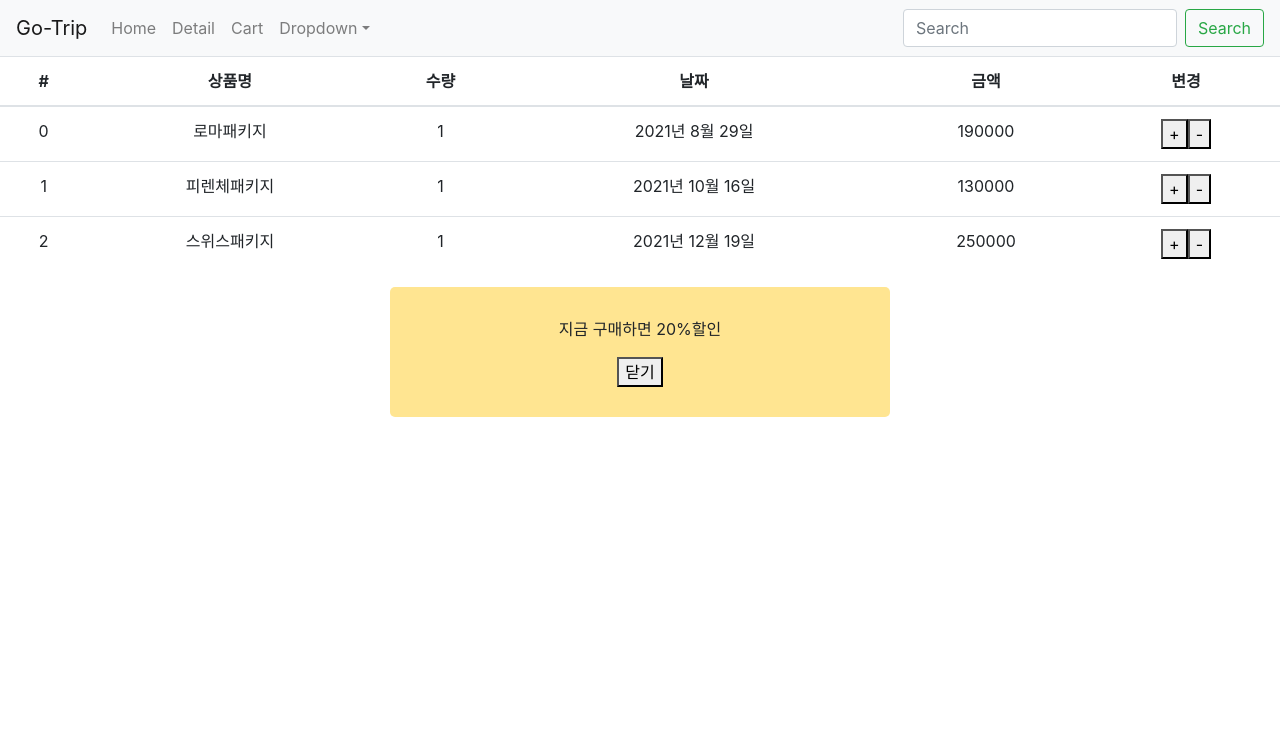
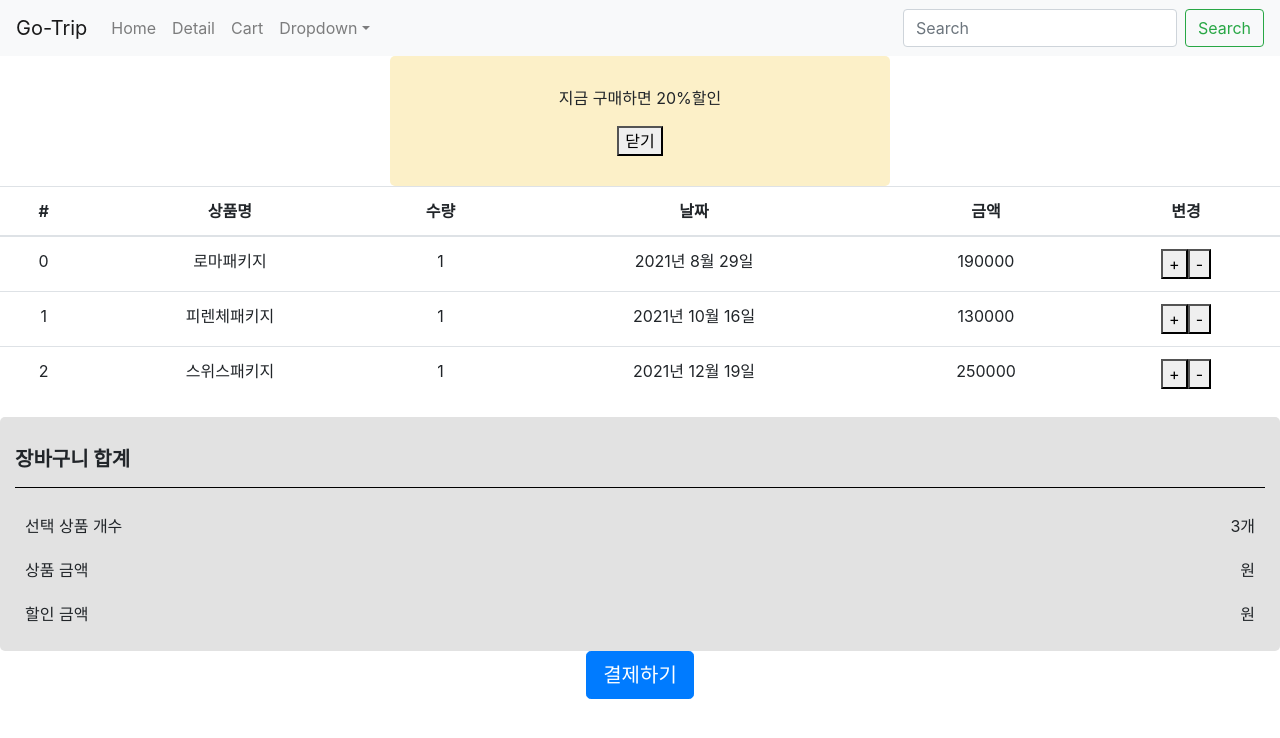
Before and after one commit to seunghw/Shop, a React (Create React App) app in the folder shopping/: page /cart in a window 1280 px wide. Shown: the top 738 px of the page. Built offline with nearby package versions, Linux system fonts and the light colour scheme.

Commit message:
change component

```diff
--- a/shopping/src/App.js
+++ b/shopping/src/App.js
@@ -61,10 +61,10 @@ function App() {
       <Switch>
         <Route exact path="/">
           <Jumbotron className="background" width="100%">
-            <h1>99% Season Off!</h1>
+            <h1>Explore Best in Travel 2021</h1>
             <p>
-              This is a simple hero unit, a simple jumbotron-style component for
-              calling extra attention to featured content or information.
+              The world is a book and those who do not travel read only one
+              page.
             </p>
             <p>
               <Button variant="primary">Learn more</Button>
@@ -120,7 +120,9 @@ function Card(props) {
       <img src={props.places.img} width="100%" />
       <h4>{props.places.title}</h4>
       <p>
-        {props.places.content} & {props.places.price}{" "}
+        {props.places.content}
+        <br />
+        출발일 : {props.places.date}
       </p>
     </div>
   );
--- a/shopping/src/Cart.js
+++ b/shopping/src/Cart.js
@@ -1,11 +1,26 @@
 import React, { useState } from "react";
-import { Table } from "react-bootstrap";
+import { Table, Button } from "react-bootstrap";
 import { connect } from "react-redux";
 
 function Cart(props) {
+  let [count, setcount] = useState(3);
+  let [total, settotal] = useState(0);
+
   return (
     <div>
       <div>
+        {props.alertcheck === true && (
+          <div className="my-alert-yellow">
+            <p>지금 구매하면 20%할인</p>
+            <button
+              onClick={() => {
+                props.dispatch({ type: "알림창닫기" });
+              }}
+            >
+              닫기
+            </button>
+          </div>
+        )}
         <Table responsive="sm">
           <thead>
             <tr>
@@ -22,7 +37,7 @@ function Cart(props) {
               return (
                 <tr key={i}>
                   <td>{a.id}</td>
-                  <td>{a.name}</td>
+                  <td>{a.name} </td>
                   <td>{a.num}</td>
                   <td>{a.date}</td>
                   <td>{a.price}</td>
@@ -43,22 +58,32 @@ function Cart(props) {
                     </button>
                   </td>
                 </tr>
+                // 반복문돌려서 상품개수 상품 금액 적기.
               );
             })}
           </tbody>
         </Table>
-        {props.alertcheck === true && (
-          <div className="my-alert-yellow">
-            <p>지금 구매하면 20%할인</p>
-            <button
-              onClick={() => {
-                props.dispatch({ type: "알림창닫기" });
-              }}
-            >
-              닫기
-            </button>
+        <div className="pay">
+          <h5> 장바구니 합계</h5>
+          <hr size="15" color="black"></hr>
+          <div className="paycount">
+            <span>선택 상품 개수 </span>
+            <span>{count}개</span>
           </div>
-        )}
+          <div className="paycount">
+            <span>상품 금액 </span>
+            <span>원</span>
+          </div>
+          <div className="paycount">
+            <span>할인 금액 </span>
+            <span>원</span>
+          </div>
+        </div>
+        <div className="d-grid gap-2">
+          <Button variant="primary" size="lg">
+            결제하기
+          </Button>
+        </div>
       </div>
     </div>
   );
--- a/shopping/src/Detail.js
+++ b/shopping/src/Detail.js
@@ -14,9 +14,14 @@ function Detail(props) {
 
   let [onoff, setonoff] = useState(true);
 
-  let [tap, settap] = useState(0);
+  let [스위치, 스위치변경] = useState(false);
 
-  let [스위치, 스위치변경] = useState(false);
+  let [탭UI, 탭UI변경] = useState({
+    info: <p>상품정보는 이쪽입니다.</p>,
+    shipping: <p>배송관련은 이쪽이고요</p>,
+    refund: <p>환불약관 또한 이쪽입니다.</p>,
+  });
+  let [현재상태, 현재상태변경] = useState("info");
 
   useEffect(() => {
     let timer = setTimeout(() => {
@@ -36,14 +41,16 @@ function Detail(props) {
         </div>
         <div className="col-md-6 mt-4">
           <h4 className="pt-5">{찾은상품.title}</h4>
-          <p>{찾은상품.content}</p>
-          <p>{찾은상품.price}</p>
+          <p>contents : {찾은상품.content}</p>
+          <p>price : {찾은상품.price}</p>
+          <p>date : {찾은상품.date}</p>
+
           <Info 재고={props.재고}></Info>
           <button
             className="btn btn-danger"
             onClick={() => {
               {
-                props.재고변경([9, 10, 11]);
+                props.재고변경([(9, 10, 11)]);
                 props.dispatch({
                   type: "항목추가",
                   payload: {
@@ -75,8 +82,8 @@ function Detail(props) {
           <Nav.Link
             eventKey="link-0"
             onClick={() => {
-              settap(0);
               스위치변경(false);
+              현재상태변경("info");
             }}
           >
             Active
@@ -86,8 +93,8 @@ function Detail(props) {
           <Nav.Link
             eventKey="link-1"
             onClick={() => {
-              settap(1);
               스위치변경(false);
+              현재상태변경("shipping");
             }}
           >
             Option 1
@@ -97,8 +104,8 @@ function Detail(props) {
           <Nav.Link
             eventKey="link-2"
             onClick={() => {
-              settap(2);
               스위치변경(false);
+              현재상태변경("refund");
             }}
           >
             Option 2
@@ -110,8 +117,8 @@ function Detail(props) {
           </Nav.Link>
         </Nav.Item>
       </Nav>
-      <CSSTransition in={스위치} classNames="wow" timeout={500}>
-        <TabContent tap={tap} 스위치변경={스위치변경} />
+      <CSSTransition in={스위치} classNames="wow" timeout={1000}>
+        <TabContent 스위치변경={스위치변경} 탭UI={탭UI} 현재상태={현재상태} />
       </CSSTransition>
     </div>
   );
@@ -121,13 +128,8 @@ function TabContent(props) {
   useEffect(() => {
     props.스위치변경(true); //탭내용 컴포넌트가 로드될 때 true
   });
-  if (props.tap === 0) {
-    return <div>내용 0</div>;
-  } else if (props.tap === 1) {
-    return <div>내용 1</div>;
-  } else if (props.tap === 2) {
-    return <div>내용 2</div>;
-  }
+
+  return <div>{props.탭UI[props.현재상태]}</div>;
 }
 
 function Noti() {
--- a/shopping/src/Detail.scss
+++ b/shopping/src/Detail.scss
@@ -9,7 +9,28 @@
 
 .my-alert-yellow {
   @extend .my-alert;
-  background-color: #ffe591;
+  background-color: #fcf0c8;
+}
+
+.pay {
+  background-color: #e2e2e2;
+  padding: 15px;
+  padding-top: 30px;
+  border-radius: 5px;
+  text-align: left;
+}
+
+.pay h5 {
+  font-weight: bold;
+}
+
+.paycount {
+  display: flex;
+  justify-content: space-between;
+}
+
+.pay span {
+  padding: 10px;
 }
 
 .wow-enter {
--- a/shopping/src/data.js
+++ b/shopping/src/data.js
@@ -6,15 +6,17 @@ export default [
     price: 120000,
     img: "img/Rome.jpg",
     num: 0,
+    date: "2021년 8월 29일",
   },
 
   {
     id: 1,
     title: "Florence",
-    content: "Born in Seoul",
+    content: "Cattedrale di Santa Maria del Fiore",
     price: 170000,
     img: "img/Florence.jpg",
     num: 0,
+    date: "2021년 10월 16일",
   },
 
   {
@@ -24,6 +26,7 @@ export default [
     price: 230000,
     img: "img/Switzerland2.jpg",
     num: 0,
+    date: "2021년 12월 19일",
   },
 
   {
@@ -33,6 +36,7 @@ export default [
     price: 110000,
     img: "img/Lyon.jpg",
     num: 0,
+    date: "2022년 2월 2일",
   },
 
   {
@@ -42,6 +46,7 @@ export default [
     price: 120000,
     img: "img/Nice.jpg",
     num: 0,
+    date: "2022년 3월 20일",
   },
 
   {
@@ -51,5 +56,6 @@ export default [
     price: 190000,
     img: "img/France.jpg",
     num: 0,
+    date: "2022년 4월 18일",
   },
 ];
```
